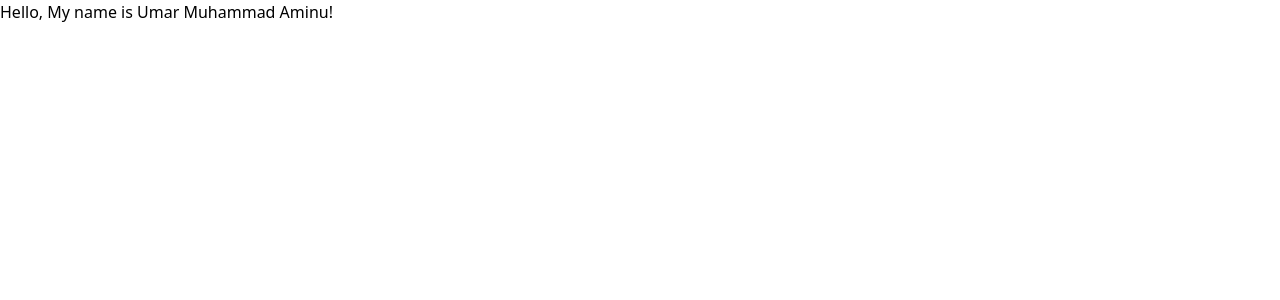
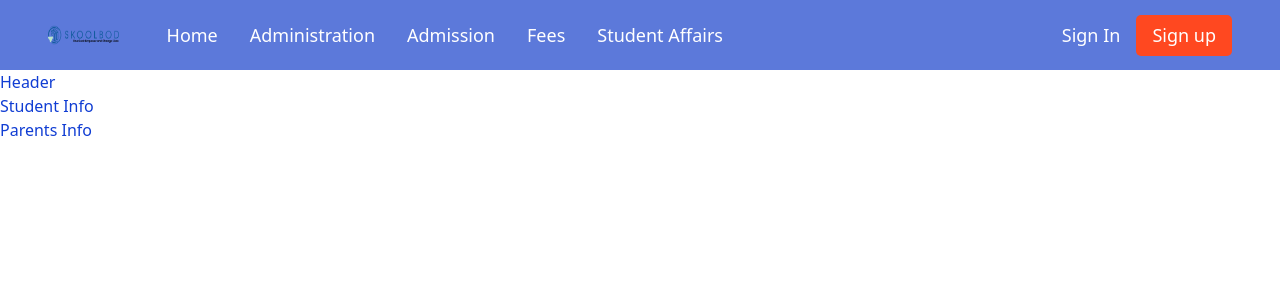
Before and after one commit to popsam22/student_application_form, a React (Vite) app in the folder client/: page / in a window 1280 px wide. Shown: the top 300 px of the page. Built offline with nearby package versions, Linux system fonts and the light colour scheme.

Commit message:
Feat: Create applicatio form structure

```diff
--- a/client/src/App.jsx
+++ b/client/src/App.jsx
@@ -1,8 +1,11 @@
+import { Navbar, Appform } from './components'
+
 const App = () => {
   return (
-    <h1 className="text-3xl font-bold">
-      Hello, My name is Umar Muhammad Aminu!
-    </h1>
+    <div className="App">
+      <Navbar />
+      <Appform />
+    </div>
   )
 }
 
--- /dev/null
+++ b/client/src/components/appform/Appform.jsx
@@ -0,0 +1,13 @@
+// import React from 'react'
+
+function Appform() {
+  return (
+    <div className="application-form">
+        <div className="form-header">Header</div>
+        <div className="student-info">Student Info</div>
+        <div className="parents-info">Parents Info</div>
+    </div>
+  )
+}
+
+export default Appform
```
Also changed, not shown: client/src/components/appform/appform.css (added).
